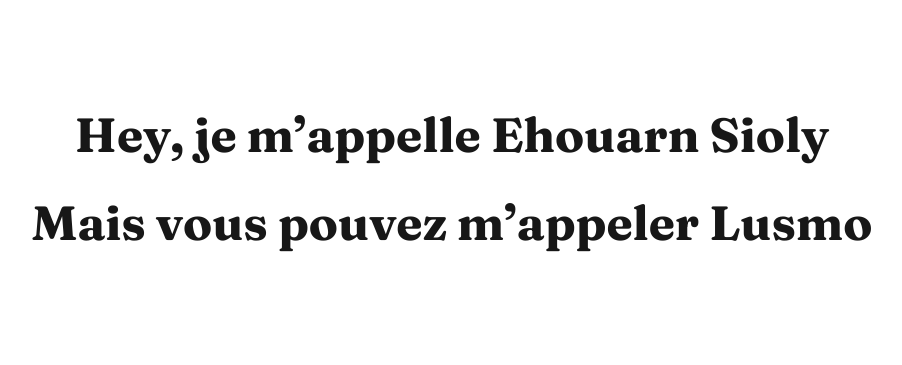
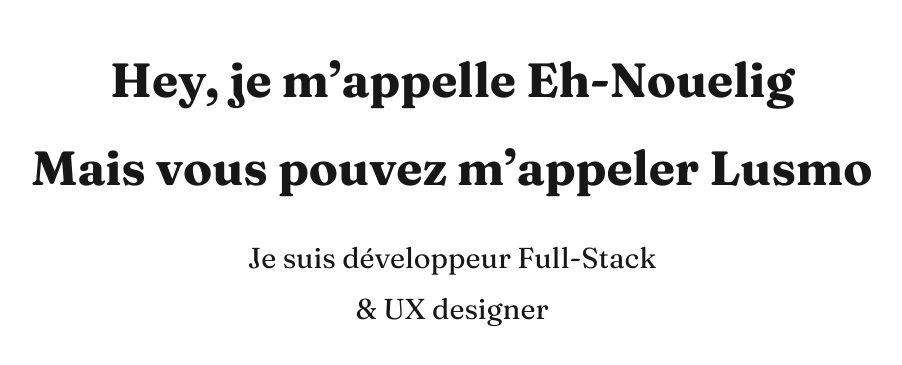
Before and after one commit to Eh-Dev-sly/portfolio_lusmo, a Next.js app in the folder frontend/: page / in a window 1280 px wide. Shown: the part 213-578 px from the top of the page, without its empty margins (188-1090 px from the left). Built offline with nearby package versions, Linux system fonts and the light colour scheme.

Commit message:
update: changing name and adding roles

```diff
--- a/frontend/Components/assets/HeroHeader/Header.scss
+++ b/frontend/Components/assets/HeroHeader/Header.scss
@@ -17,10 +17,10 @@
     align-items: center;
     text-align: center;
 
-    .intro_text {
+    .intro-text {
       text-align: center;
 
-      .text_title {
+      .text-title {
         margin-bottom: 1rem;
       }
 
@@ -28,6 +28,18 @@
         display: inline-block;
         color: var(--foreground);
       }
+
+      .intro-taches {
+        margin-top: 2rem;
+        display: flex;
+        flex-direction: column;
+        gap: 0.5rem;
+
+        .intro-tache {
+          font-weight: 400;
+          font-size: 1.8rem;
+        }
+      }
     }
   }
 }
--- a/frontend/Components/assets/HeroHeader/Header.tsx
+++ b/frontend/Components/assets/HeroHeader/Header.tsx
@@ -4,10 +4,18 @@ export default function HeroSection() {
   return (
     <section className="home">
       <div className="intro-wrapper">
-      <div className="intro_text">
-        <h1 className="text_title"> Hey, je m’appelle <div className="name">Ehouarn Sioly</div></h1>
-        <h2 className="text_title"> Mais vous pouvez m’appeler <div className="name">Lusmo</div></h2>
-      </div>
+        <div className="intro-text">
+          <h1 className="text-title">
+            Hey, je m’appelle <span className="name">Eh-Nouelig</span>
+          </h1>
+          <h2 className="text-title">
+            Mais vous pouvez m’appeler <span className="name">Lusmo</span>
+          </h2>
+          <div className="intro-taches">
+            <p className="intro-tache">Je suis développeur Full-Stack</p>
+            <p className="intro-tache">& UX designer</p>
+          </div>
+        </div>
       </div>
     </section>
   );
```
